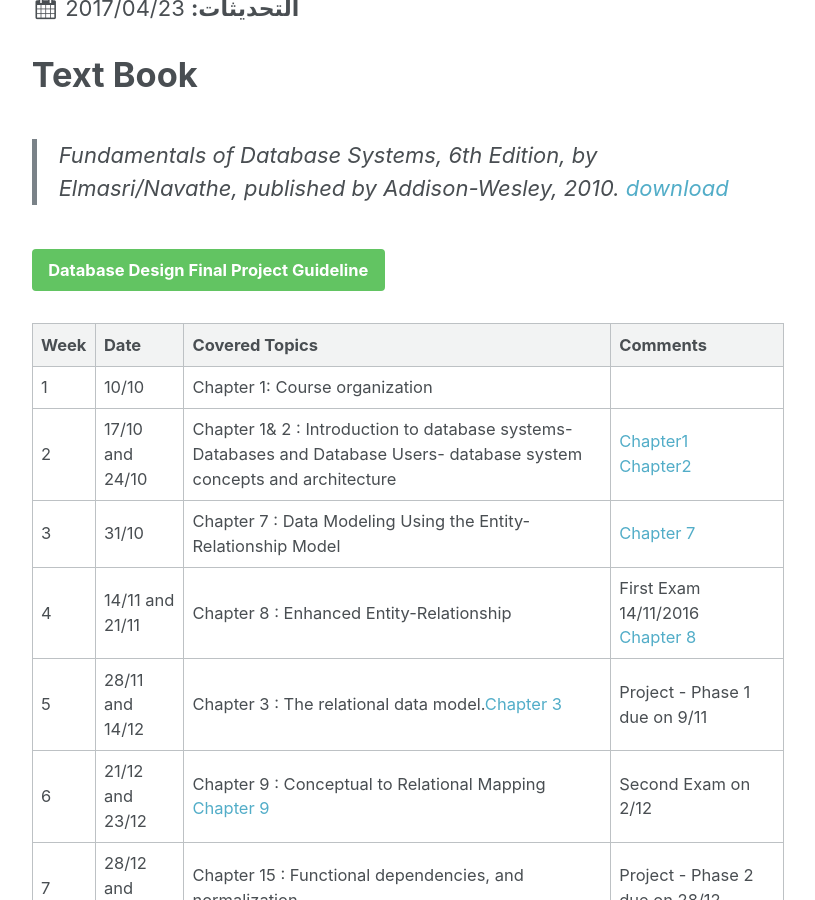
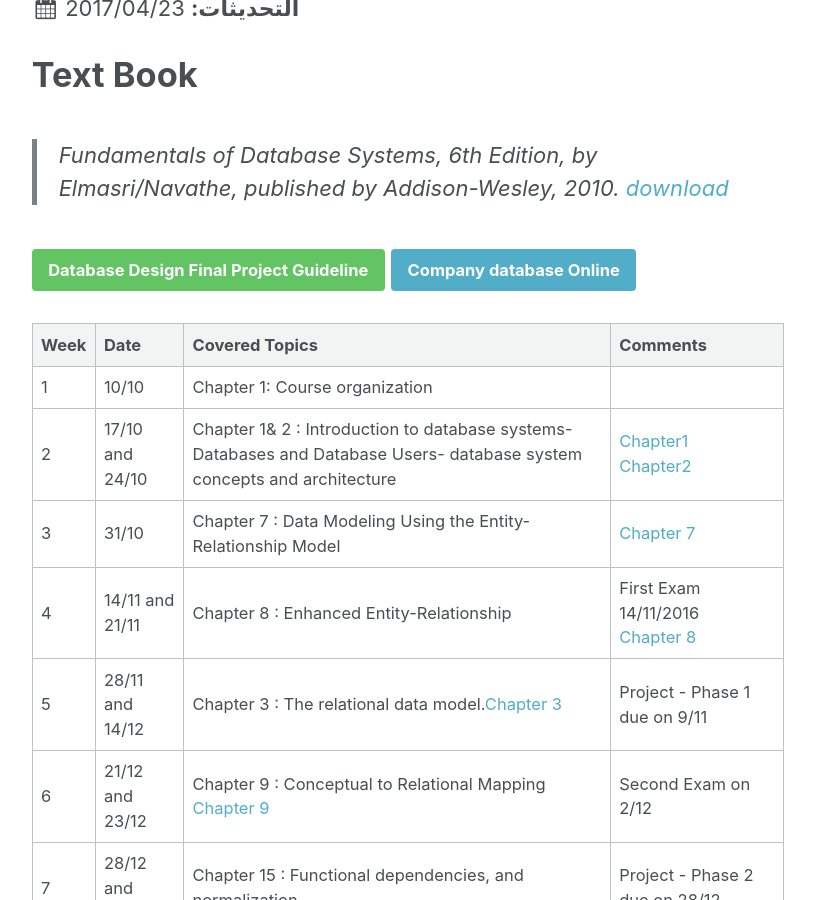
Before and after one commit to alaidi/alaidi.github.io, a Jekyll site: the page built from _posts/courses/2016-2017/2016-9-25-Database.markdown, in a window 1280 px wide and 900 px high, scrolled down 405 px. Shown: the whole window, without its empty margins (258-1073 px from the left). Built offline with Jekyll 4.4.1, drawn with Linux system fonts in a browser that asks for light colours; comment, search, counter and statistics services are not loaded.

```diff
--- a/_posts/courses/2016-2017/2016-9-25-Database.markdown
+++ b/_posts/courses/2016-2017/2016-9-25-Database.markdown
@@ -16,6 +16,7 @@
 [download][Book]
 
 <a class="btn btn--success" href="2016/DatabaseDesignFinalProject.pdf">Database Design Final Project Guideline</a>
+<a class="btn btn--info" href="/compaysql">Company database Online </a>
 
 
 {:.table .table-striped .table-bordered .table-hover .table-condensed'}
```
Also changed, not shown: 1 other file.
